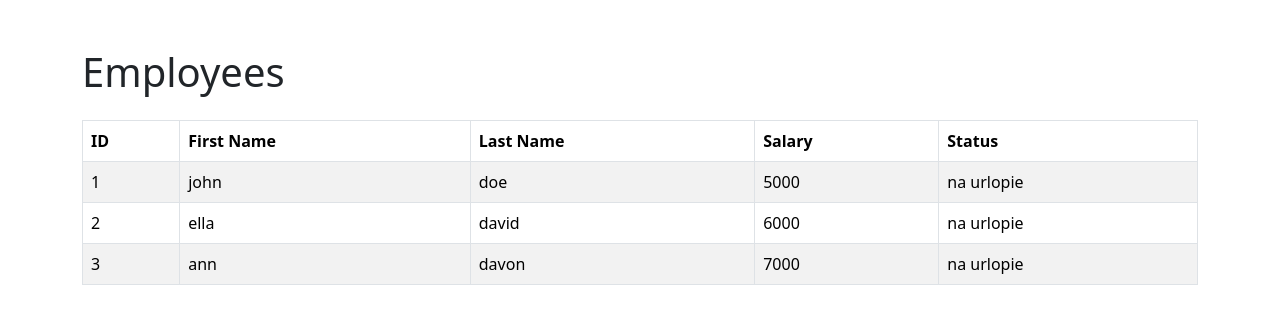
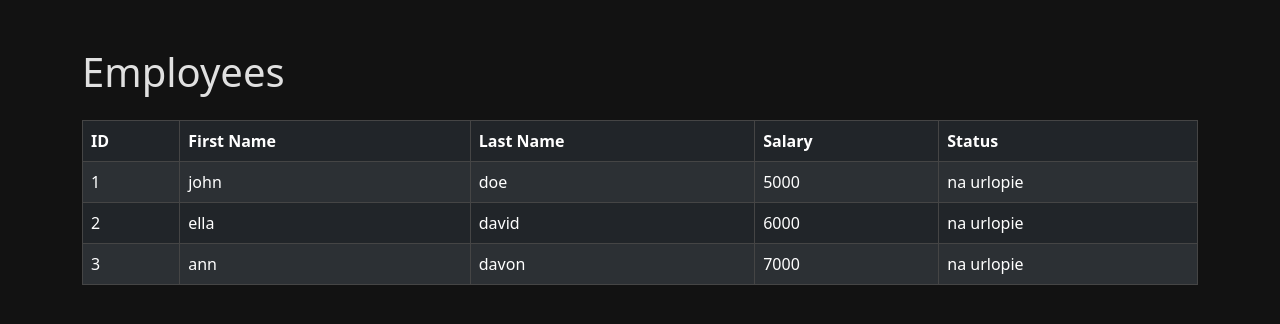
Before and after one commit to justynakwasniak/employees-app, a React (Vite) app: page / in a window 1280 px wide. Shown: the top 324 px of the page. Built offline with nearby package versions, Linux system fonts and the light colour scheme.

Commit message:
add table and dark theme

```diff
--- a/src/App.css
+++ b/src/App.css
@@ -0,0 +1,43 @@
+/* Globalne style dla ciemnego motywu */
+body {
+  background-color: #121212;
+  color: #e0e0e0;
+}
+
+h1,
+h2,
+h3,
+h4,
+h5,
+h6 {
+  color: #e0e0e0;
+}
+
+.table {
+  background-color: #1f1f1f;
+  color: #e0e0e0;
+}
+
+.table-striped tbody tr:nth-of-type(odd) {
+  background-color: #323232;
+  color: #e0e0e0;
+}
+
+.table-hover tbody tr:hover {
+  background-color: #454545;
+  color: #e0e0e0;
+}
+
+.table-bordered,
+.table-bordered th,
+.table-bordered td {
+  border-color: #454545;
+}
+
+thead {
+  background-color: #343a40;
+}
+
+thead th {
+  color: #e0e0e0;
+}
--- a/src/App.tsx
+++ b/src/App.tsx
@@ -1,5 +1,6 @@
 import "./App.css";
 import React from "react";
+import { Table } from "./components/Table";
 
 function App() {
   const mockData = [
@@ -7,49 +8,28 @@ function App() {
       id: "1",
       firstname: "john",
       lastname: "doe",
-      sallary: 5000,
+      salary: 5000,
       status: "na urlopie",
     },
     {
       id: "2",
       firstname: "ella",
       lastname: "david",
-      sallary: 6000,
+      salary: 6000,
       status: "na urlopie",
     },
     {
       id: "3",
       firstname: "ann",
       lastname: "davon",
-      sallary: 7000,
+      salary: 7000,
       status: "na urlopie",
     },
   ];
   return (
     <div className="App container mt-5">
       <h1 className="mb-4">Employees</h1>
-      <table className="table table-striped table-bordered">
-        <thead className="thead-dark">
-          <tr>
-            <th>ID</th>
-            <th>First Name</th>
-            <th>Last Name</th>
-            <th>Salary</th>
-            <th>Status</th>
-          </tr>
-        </thead>
-        <tbody>
-          {mockData.map((employee) => (
-            <tr key={employee.id}>
-              <td>{employee.id}</td>
-              <td>{employee.firstname}</td>
-              <td>{employee.lastname}</td>
-              <td>{employee.sallary}</td>
-              <td>{employee.status}</td>
-            </tr>
-          ))}
-        </tbody>
-      </table>
+      <Table data={mockData} />
     </div>
   );
 }
--- /dev/null
+++ b/src/components/Table.tsx
@@ -0,0 +1,42 @@
+import React from "react";
+
+// Zdefiniuj interfejs dla danych pracowników
+interface Employee {
+  id: string;
+  firstname: string;
+  lastname: string;
+  salary: number;
+  status: string;
+}
+
+// Zdefiniuj typ dla propsów komponentu Table
+interface TableProps {
+  data: Employee[];
+}
+
+export const Table: React.FC<TableProps> = ({ data }) => {
+  return (
+    <table className="table table-striped table-bordered table-dark">
+      <thead className="thead-dark">
+        <tr>
+          <th>ID</th>
+          <th>First Name</th>
+          <th>Last Name</th>
+          <th>Salary</th>
+          <th>Status</th>
+        </tr>
+      </thead>
+      <tbody>
+        {data.map((employee) => (
+          <tr key={employee.id}>
+            <td>{employee.id}</td>
+            <td>{employee.firstname}</td>
+            <td>{employee.lastname}</td>
+            <td>{employee.salary}</td>
+            <td>{employee.status}</td>
+          </tr>
+        ))}
+      </tbody>
+    </table>
+  );
+};
```
